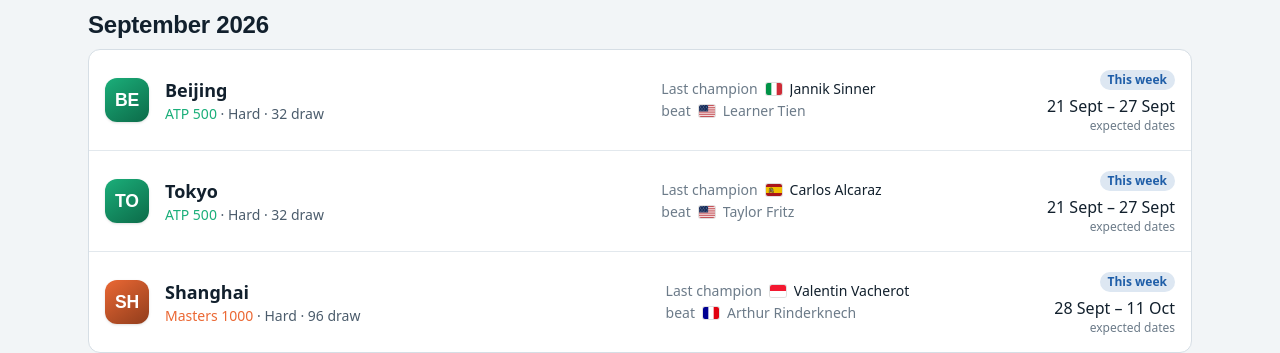
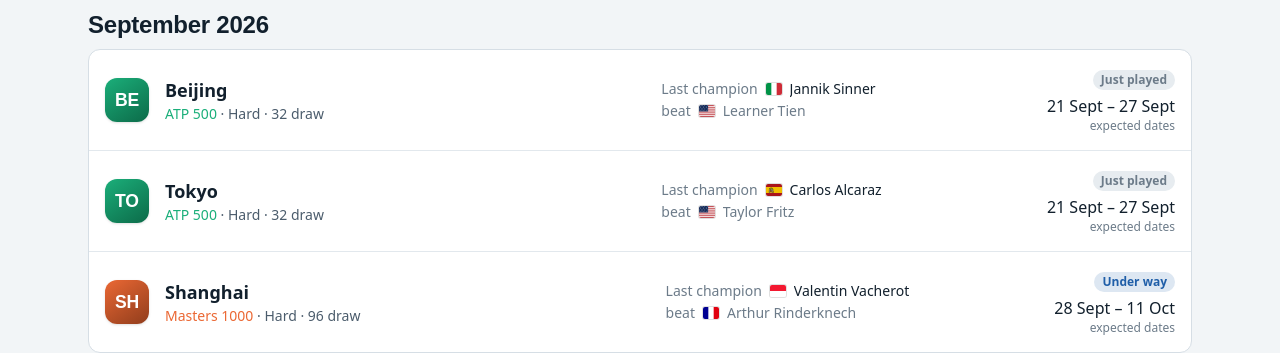
Before and after one commit to ArtB92/tennis_atp_points, a Next.js app: page /calendar in a window 1280 px wide. Shown: the part 390-743 px from the top of the page. Built offline with nearby package versions, Linux system fonts and the light colour scheme.

Commit message:
Calendar: mark this year's editions as under way or just played
Co-Authored-By: Claude Opus 5.5 (1M context) <noreply@anthropic.com>
Claude-Session: https://claude.ai/code/session_01AGvq8B7JqWuy5ks2MjZJCM

```diff
--- a/app/calendar/page.tsx
+++ b/app/calendar/page.tsx
@@ -15,7 +15,7 @@ export default function CalendarPage() {
     drawSize: t.drawSize,
     nextStart,
     nextEnd,
-    inProgress: nextStart <= asOf,
+    status: nextEnd < asOf ? "played" : nextStart <= asOf ? "now" : "upcoming",
     champion: champion && { name: champion.name, country: champion.country },
     runnerUp: runnerUp && { name: runnerUp.name, country: runnerUp.country },
   }));
--- a/components/calendar-list.tsx
+++ b/components/calendar-list.tsx
@@ -17,7 +17,8 @@ export interface CalendarRow {
   drawSize: number;
   nextStart: string;
   nextEnd: string;
-  inProgress: boolean;
+  /** Where this year's edition stands on the ranking date. */
+  status: "upcoming" | "now" | "played";
   champion: { name: string; country: string } | null;
   runnerUp: { name: string; country: string } | null;
 }
@@ -111,9 +112,13 @@ export function CalendarList({ rows }: { rows: CalendarRow[] }) {
                     )}
                   </div>
                   <div className="col-span-2 flex items-center justify-between gap-3 sm:col-span-1 sm:block sm:text-right">
-                    {r.inProgress && (
-                      <span className="rounded-full bg-accent/15 px-2 py-0.5 text-xs font-semibold text-accent sm:mb-1 sm:inline-block">
-                        This week
+                    {r.status !== "upcoming" && (
+                      <span
+                        className={`rounded-full px-2 py-0.5 text-xs font-semibold sm:mb-1 sm:inline-block ${
+                          r.status === "now" ? "bg-accent/15 text-accent" : "bg-sunken text-ink-3"
+                        }`}
+                      >
+                        {r.status === "now" ? "Under way" : "Just played"}
                       </span>
                     )}
                     <p className="num font-medium text-ink">
```
